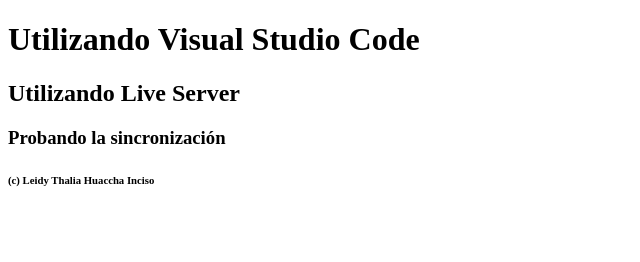
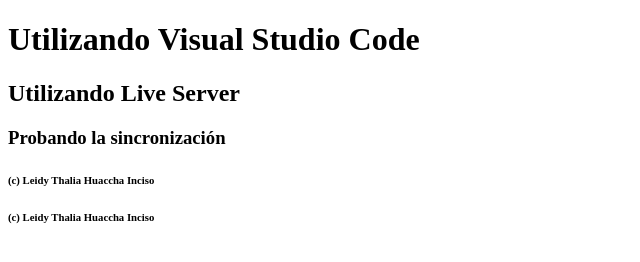
Before and after one commit to Leidy-Thalia/Leidy-Thalia.github.io, a plain HTML site: page index.html in a window 1280 px wide. Shown: the whole page, without its empty margins (0-640 px from the left). Drawn offline with Linux system fonts and the light colour scheme.

Commit message:
Versión 5 new user

```diff
--- a/index.html
+++ b/index.html
@@ -14,6 +14,7 @@
          <h2> Utilizando Live Server </h2>
          <h3> Probando la sincronización </h3>
          <h6> (c) Leidy Thalia Huaccha Inciso </h6>
+         <h6> (c) Leidy Thalia Huaccha Inciso </h6>
         <script src="" async defer></script>
     </body>
 </html>
```
